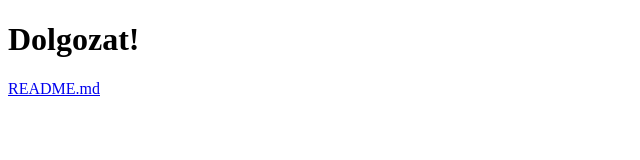
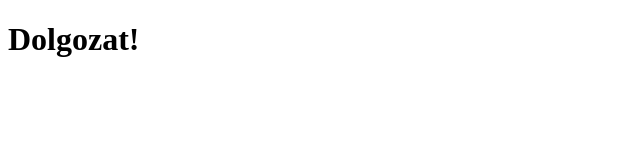
Before and after one commit to lebrooonjemas/Dolgozat, a plain HTML site: page index.html in a window 1280 px wide. Shown: the whole page, without its empty margins (0-640 px from the left). Drawn offline with Linux system fonts and the light colour scheme.

Commit message:
Update index.html

```diff
--- a/index.html
+++ b/index.html
@@ -7,6 +7,5 @@
 </head>
 <body>
     <h1>Dolgozat!</h1>
-    <a href="./README.md target="_blank">README.md</a>
 </body>
 </html>
```
